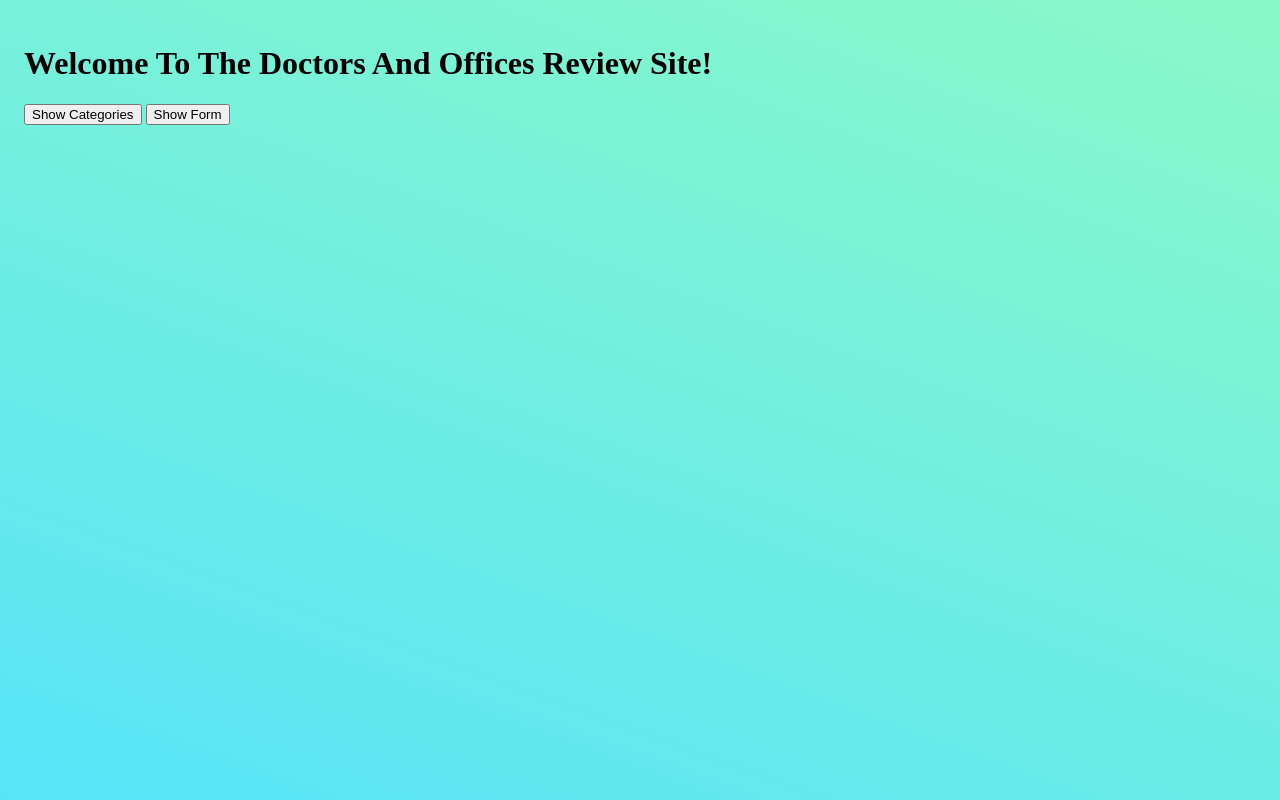
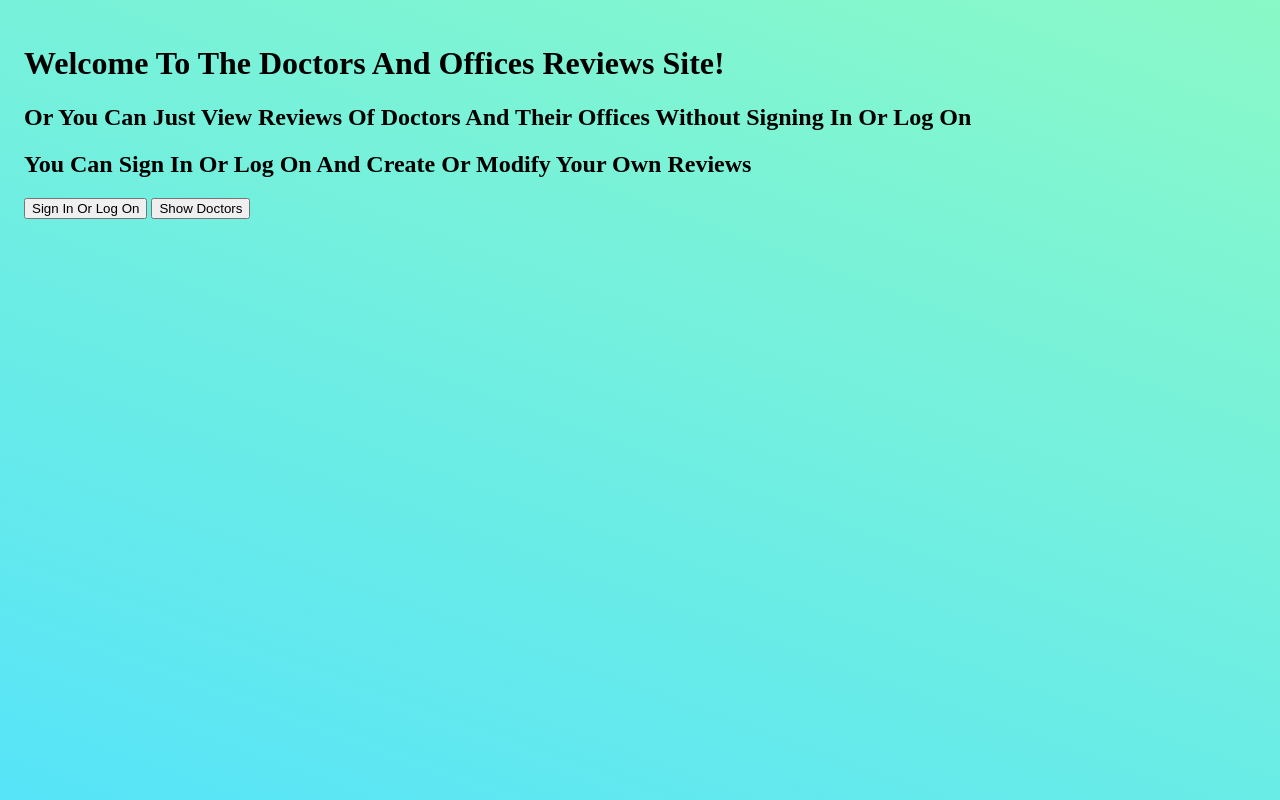
Before and after one commit to DavidNNussbaum/doctors-and-offices-reviews-front-end, a website: page index.html in a window 1280 px wide. Drawn offline with Linux system fonts and the light colour scheme.

Commit message:
index.html has the opening wrds being modified.

```diff
--- a/index.html
+++ b/index.html
@@ -4,14 +4,16 @@
     <meta charset="UTF-8">
     <meta http-equiv="X-UA-Compatible" content="IE=edge">
     <meta name="viewport" content="width=device-width, initial-scale=1.0">
-    <title> Js + Rails as Api</title>
+    <title> Doctors and Offices Reviews Site</title>
     <link rel="stylesheet" href="stylesheets/index.css">
 </head>
 <body>
-    <h1>Welcome To The Doctors And Offices Review Site!</h1>
+    <h1>Welcome To The Doctors And Offices Reviews Site!</h1>
+    <h2>Or You Can Just View Reviews Of Doctors And Their Offices Without Signing In Or Log On</h2>
+    <h2>You Can Sign In Or Log On And Create Or Modify Your Own Reviews</h2>
     <div id="button-control">
-        <button id="button-show">Show Categories</button>
-        <button id="button-new">Show Form</button>
+        <button id="button-show">Sign In Or Log On</button>
+        <button id="button-new">Show Doctors</button>
     </div>
     <div id="list">
         <ul id="doctors-list"></ul>
```
